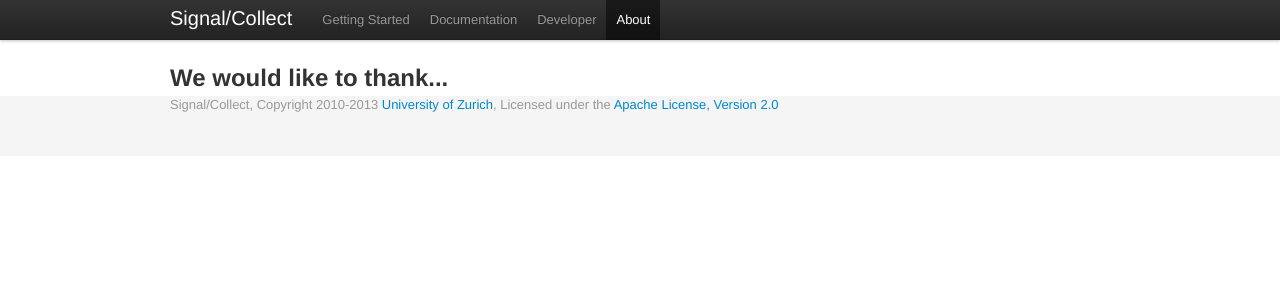
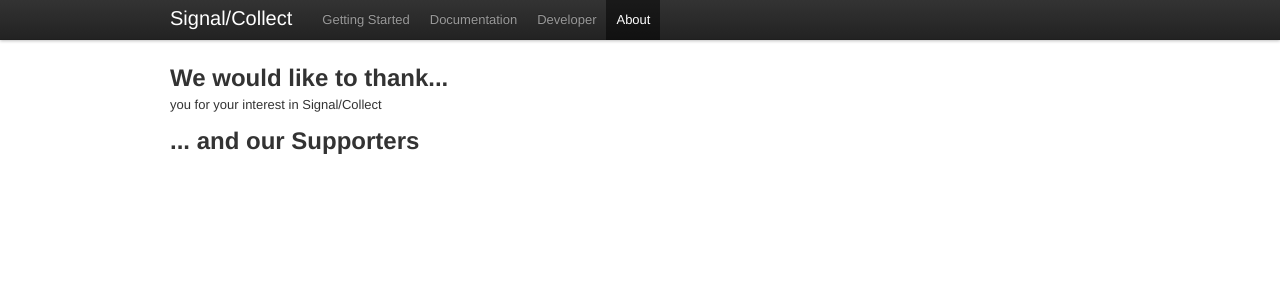
Before and after one commit to uzh/signal-collect, a Jekyll site: the page built from about.html, in a window 1280 px wide. Shown: the top 300 px of the page. Built offline with Jekyll 4.4.1, drawn with Linux system fonts in a browser that asks for light colours; comment, search, counter and statistics services are not loaded.

Commit message:
revert footer

```diff
--- a/_layouts/default.html
+++ b/_layouts/default.html
@@ -60,11 +60,6 @@
     {{ content }}
 
     </div> <!-- /container -->
-	<div id="footer">
-	      <div class="container">
-	        <p class="muted credit">Signal/Collect, Copyright 2010-2013 <a href="http://www.ifi.uzh.ch/ddis/research/sc.html">University of Zurich</a>, Licensed under the <a href="http://www.apache.org/licenses/LICENSE-2.0.html">Apache License, Version 2.0</a></p>
-	      </div>
-	</div>
 
     <!-- Le javascript
     ================================================== -->
--- a/about.html
+++ b/about.html
@@ -5,3 +5,5 @@
 weight: 10
 ---
 <h2>We would like to thank...</h2>
+<p>you for your interest in Signal/Collect</p>
+<h2>... and our Supporters</h2>
--- a/assets/css/signalCollect.css
+++ b/assets/css/signalCollect.css
@@ -19,31 +19,3 @@
 	margin-bottom: 18px;
 	margin-top:18px;
 }
-
-/* Wrapper for page content to push down footer */
-      #wrap {
-        min-height: 100%;
-        height: auto !important;
-        height: 100%;
-        /* Negative indent footer by it's height */
-        margin: 0 auto -60px;
-      }
-
-      /* Set the fixed height of the footer here */
-      #push,
-      #footer {
-        height: 60px;
-      }
-      #footer {
-        background-color: #f5f5f5;
-      }
-
-      /* Lastly, apply responsive CSS fixes as necessary */
-      @media (max-width: 767px) {
-        #footer {
-          margin-left: -20px;
-          margin-right: -20px;
-          padding-left: 20px;
-          padding-right: 20px;
-        }
-      }
```
